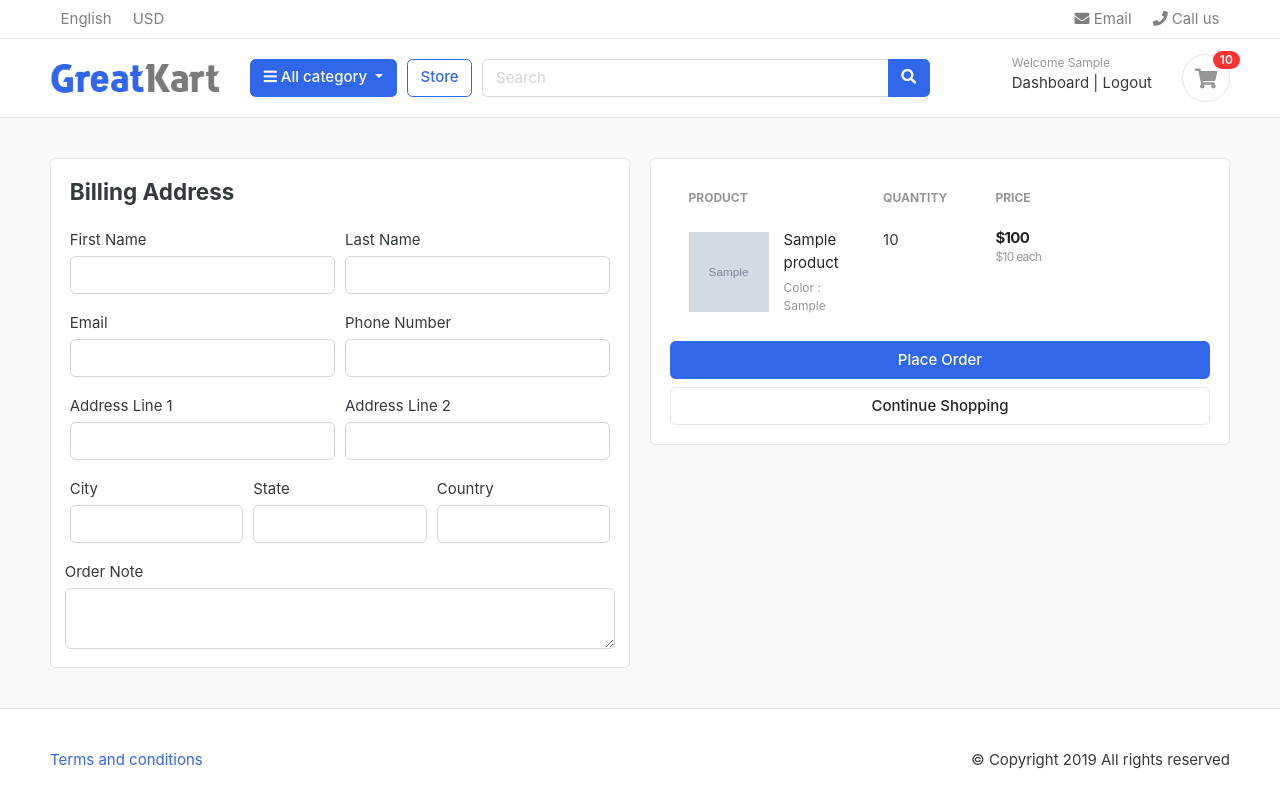
After one commit to peachgoma6601/ecom, a Django app: page /cart/checkout/ in a window 1280 px wide. The commit adds this page. Run offline with Django 3.2, Linux system fonts and the light colour scheme; a user stored in the database is signed in; tables that the repository leaves empty hold one stand-in row (values such as "Sample post"); grey boxes marked "Sample" are stand-in pictures; some libraries are stand-ins or nearby versions; some web fonts are replaced.

Commit message:
cart and checkout updated

```diff
--- a/cart/context_processors.py
+++ b/cart/context_processors.py
@@ -9,7 +9,10 @@ def counter(request):
     else:
         try:
             cart = Cart.objects.filter(cart_id=_cart_id(request))
-            cart_items = CartItems.objects.all().filter(cart=cart[:1])
+            if request.user.is_authenticated:
+                cart_items = CartItems.objects.all().filter(user=request.user)
+            else:
+                cart_items = CartItems.objects.all().filter(cart=cart[:1])
             for cart_item in cart_items:
                 cart_count += cart_item.quantity
         except Cart.DoesNotExist:
--- a/cart/models.py
+++ b/cart/models.py
@@ -1,5 +1,6 @@
 from django.db import models
 from store.models import Product,ProductVariation
+from accounts.models import Account
 # Create your models here.
 
 
@@ -11,9 +12,10 @@ class Cart(models.Model):
         return str(self.cart_id)
 
 class CartItems(models.Model):
+    user = models.ForeignKey(Account,on_delete=models.CASCADE,null=True)
     product = models.ForeignKey(Product,on_delete=models.CASCADE)
     product_variation = models.ManyToManyField(ProductVariation,blank=True)
-    cart = models.ForeignKey(Cart,on_delete=models.CASCADE)
+    cart = models.ForeignKey(Cart,on_delete=models.CASCADE,null=True)
     quantity = models.IntegerField(default=1)
     is_active = models.BooleanField(default=True)
 
--- a/cart/urls.py
+++ b/cart/urls.py
@@ -6,4 +6,6 @@ urlpatterns = [
     path('add_cart/<int:product_id>',views.add_cart,name='add_cart'),
     path('remove_cart/<int:product_id>/<int:cart_item_id>',views.remove_cart,name='remove_cart'),
     path('remove_cart_item/<int:product_id>/<int:cart_item_id>',views.remove_cart_item,name='remove_cart_item'),
+
+    path('checkout/',views.checkout,name='checkout'),
 ]
--- a/cart/views.py
+++ b/cart/views.py
@@ -2,7 +2,7 @@ from django.shortcuts import get_object_or_404, render,redirect
 from store.models import Product,ProductVariation
 from .models import Cart,CartItems
 from django.core.exceptions import ObjectDoesNotExist
-
+from django.contrib.auth.decorators import login_required
 
 
 def _cart_id(request):
@@ -12,78 +12,144 @@ def _cart_id(request):
     return cart
 
 def add_cart(request,product_id):
+    current_user = request.user
     product = Product.objects.get(id=product_id)
-    product_variations = []
-    if request.method == 'POST':
-        for item in request.POST:
-            key = item
-            value = request.POST[key]
 
-            try:
-                variations = ProductVariation.objects.get(product=product,variation_catagory__iexact=key,variation_value__iexact=value)
-                product_variations.append(variations)
 
-            except:
-                pass
+#if user is authenticated
+
+    if current_user.is_authenticated:
+        product_variations = []
+        if request.method == 'POST':
+            for item in request.POST:
+                key = item
+                value = request.POST[key]
+
+                try:
+                    variations = ProductVariation.objects.get(product=product,variation_catagory__iexact=key,variation_value__iexact=value)
+                    product_variations.append(variations)
+
+                except:
+                    pass
+
+
+        is_cart_item_exists = CartItems.objects.filter(product=product,user=current_user).exists()
+
+        if is_cart_item_exists:
+            cart_items = CartItems.objects.filter(product=product,user=current_user)
+
+            ex_var_list = []
+            id = []
+            for item in cart_items:
+                existing_vartiations = item.product_variation.all()
+                ex_var_list.append(list(existing_vartiations))
+                id.append(item.id)
+
+            if product_variations in ex_var_list:
+                index = ex_var_list.index(product_variations)
+                item_id = id[index]
+                item = CartItems.objects.get(product=product,id=item_id)
+                item.quantity +=1
+                item.save()
+
+            else:
+                item = CartItems.objects.create(product=product,user=current_user)
+                if len(product_variations) >0:
+                    item.product_variation.clear()
+                    item.product_variation.add(*product_variations)
+                    item.save()
+
+        else:
+            cart_items = CartItems.objects.create(
+                product=product,
+                quantity = 1 ,
+                user    = current_user,
+            )
+            if len(product_variations) >0:
+                cart_items.product_variation.clear()
+                for item in product_variations:
+                    cart_items.product_variation.add(item)
+
+            cart_items.save()
+
+        return redirect('cart')
+
+#user is not authenticated
+    else:
+        product_variations = []
+        if request.method == 'POST':
+            for item in request.POST:
+                key = item
+                value = request.POST[key]
+
+                try:
+                    variations = ProductVariation.objects.get(product=product,variation_catagory__iexact=key,variation_value__iexact=value)
+                    product_variations.append(variations)
+
+                except:
+                    pass
 
 
 
-    try:
-        cart = Cart.objects.get(cart_id=_cart_id(request))
-    except Cart.DoesNotExist:
-        cart = Cart.objects.create(
-            cart_id = _cart_id(request)
-        )
-    cart.save()
+        try:
+            cart = Cart.objects.get(cart_id=_cart_id(request))
+        except Cart.DoesNotExist:
+            cart = Cart.objects.create(
+                cart_id = _cart_id(request)
+            )
+        cart.save()
 
 
-    is_cart_item_exists = CartItems.objects.filter(product=product,cart=cart).exists()
+        is_cart_item_exists = CartItems.objects.filter(product=product,cart=cart).exists()
 
-    if is_cart_item_exists:
-        cart_items = CartItems.objects.filter(product=product,cart=cart)
+        if is_cart_item_exists:
+            cart_items = CartItems.objects.filter(product=product,cart=cart)
 
-        ex_var_list = []
-        id = []
-        for item in cart_items:
-            existing_vartiations = item.product_variation.all()
-            ex_var_list.append(list(existing_vartiations))
-            id.append(item.id)
+            ex_var_list = []
+            id = []
+            for item in cart_items:
+                existing_vartiations = item.product_variation.all()
+                ex_var_list.append(list(existing_vartiations))
+                id.append(item.id)
 
-        if product_variations in ex_var_list:
-            index = ex_var_list.index(product_variations)
-            item_id = id[index]
-            item = CartItems.objects.get(product=product,id=item_id)
-            item.quantity +=1
-            item.save()
+            if product_variations in ex_var_list:
+                index = ex_var_list.index(product_variations)
+                item_id = id[index]
+                item = CartItems.objects.get(product=product,id=item_id)
+                item.quantity +=1
+                item.save()
+
+            else:
+                item = CartItems.objects.create(product=product,cart=cart)
+                if len(product_variations) >0:
+                    item.product_variation.clear()
+                    item.product_variation.add(*product_variations)
+                item.save()
 
         else:
-            item = CartItems.objects.create(product=product,cart=cart)
+            cart_items = CartItems.objects.create(
+                product=product,
+                quantity = 1 ,
+                cart = cart,
+            )
             if len(product_variations) >0:
-                item.product_variation.clear()
-                item.product_variation.add(*product_variations)
-            item.save()
+                cart_items.product_variation.clear()
+                for item in product_variations:
+                    cart_items.product_variation.add(item)
 
-    else:
-        cart_items = CartItems.objects.create(
-            product=product,
-            quantity = 1 ,
-            cart = cart,
-        )
-        if len(product_variations) >0:
-            cart_items.product_variation.clear()
-            for item in product_variations:
-                cart_items.product_variation.add(item)
+            cart_items.save()
 
-        cart_items.save()
-
-    return redirect('cart')
+        return redirect('cart')
 
 def remove_cart(request,product_id,cart_item_id):
-    cart = Cart.objects.get(cart_id = _cart_id(request))
+
     product = get_object_or_404(Product,id=product_id)
     try:
-
-        cart_item = CartItems.objects.get(product=product ,cart=cart,id=cart_item_id)
+        if request.user.is_authenticated:
+            cart_item = CartItems.objects.get(product=product ,user=request.user,id=cart_item_id)
+        else:
+            cart = Cart.objects.get(cart_id = _cart_id(request))
+            cart_item = CartItems.objects.get(product=product ,cart=cart,id=cart_item_id)
         if cart_item.quantity > 1 :
             cart_item.quantity -= 1
             cart_item.save()
@@ -94,9 +160,13 @@ def remove_cart(request,product_id,cart_item_id):
     return redirect('cart')
 
 def remove_cart_item(request,product_id,cart_item_id):
-    cart = Cart.objects.get(cart_id=_cart_id(request))
+
     product = get_object_or_404(Product,id=product_id)
-    cart_item = CartItems.objects.filter(product=product ,cart=cart,id=cart_item_id)
+    if request.user.is_authenticated:
+        cart_item = CartItems.objects.get(product=product ,user=request.user,id=cart_item_id)
+    else:
+        cart = Cart.objects.get(cart_id=_cart_id(request))
+        cart_item = CartItems.objects.get(product=product ,cart=cart,id=cart_item_id)
     cart_item.delete()
     return redirect('cart')
 
@@ -105,8 +175,11 @@ def cart(request,total=0,quantity=0,cart_items=None):
     try:
         tax = 0
         grand_total = 0
-        cart = Cart.objects.get(cart_id=_cart_id(request))
-        cart_items = CartItems.objects.filter(cart=cart,is_active=True)
+        if request.user.is_authenticated:
+            cart_items = CartItems.objects.filter(user=request.user,is_active=True)
+        else:
+            cart = Cart.objects.get(cart_id=_cart_id(request))
+            cart_items = CartItems.objects.filter(cart=cart,is_active=True)
         for cart_item in cart_items :
             total += (cart_item.product.price*cart_item.quantity)
             quantity += cart_item.quantity
@@ -126,3 +199,32 @@ def cart(request,total=0,quantity=0,cart_items=None):
     }
 
     return render(request,'store/cart.html',context)
+
+@login_required(login_url = 'login')
+def checkout(request,total=0,quantity=0,cart_items=None):
+    try:
+        tax = 0
+        grand_total = 0
+        if request.user.is_authenticated:
+            cart_items = CartItems.objects.filter(user=request.user,is_active=True)
+        else:
+            cart = Cart.objects.get(cart_id=_cart_id(request))
+            cart_items = CartItems.objects.filter(cart=cart,is_active=True)
+        for cart_item in cart_items :
+            total += (cart_item.product.price*cart_item.quantity)
+            quantity += cart_item.quantity
+
+        tax = (2*total)/100
+        grand_total = total+tax
+
+    except ObjectDoesNotExist:
+        pass
+
+    context ={
+        'total':total,
+        'quantity':quantity,
+        'cart_items':cart_items,
+        'tax':tax,
+        'grand_total':grand_total,
+    }
+    return render(request,'store/checkout.html',context)
--- a/ecom/settings.py
+++ b/ecom/settings.py
@@ -26,7 +26,7 @@ SECRET_KEY = 'django-insecure-cq=m1j4uuhv58uzet^h0am@_5!$tkexctku7cmsw1k&8n&87%8
 # SECURITY WARNING: don't run with debug turned on in production!
 DEBUG = True
 
-ALLOWED_HOSTS = ['192.168.0.117','127.0.0.1']
+ALLOWED_HOSTS = ['192.168.0.118','127.0.0.1']
 
 
 # Application definition
--- a/templates/store/cart.html
+++ b/templates/store/cart.html
@@ -100,7 +100,7 @@
                 <p class="text-center mb-3">
                     <img src="{% static './images/misc/payments.png'%}" height="26">
                 </p>
-                <a href="./place-order.html" class="btn btn-primary btn-block"> Checkout </a>
+                <a href="{% url 'checkout' %}" class="btn btn-primary btn-block"> Checkout </a>
                 <a href="{% url 'store'%}" class="btn btn-light btn-block">Continue Shopping</a>
             </div> <!-- card-body.// -->
             </div> <!-- card.// -->
--- /dev/null
+++ b/templates/store/checkout.html
@@ -0,0 +1,135 @@
+{% extends 'base/base.html' %}
+{% load static %}
+
+{% block content %}
+<section class="section-content padding-y bg">
+    <div class="container">
+
+
+    <div class="row">
+        <aside class="col-lg-6">
+        <div class="card">
+            <div class="card-body">
+                <h4 class=" card-title mb-4 ">Billing Address</h4>
+                    <form action="" method="POST" >
+                        {% csrf_token %}
+                     <div class="form-row">
+                    <div class="col form-group">
+                        <label for="">First Name</label>
+                        <input type="text" name="first_name" class="form-control" required>
+                    </div>
+                    <div class="col form-group">
+                        <label for="">Last Name</label>
+                        <input type="text" name="last_name" class="form-control" required>
+                    </div>
+
+                </div>
+                <div class="form-row">
+                    <div class="col form-group">
+                        <label for="">Email</label>
+                        <input type="text" name="email" class="form-control" required>
+                    </div>
+                    <div class="col form-group">
+                        <label for="">Phone Number</label>
+                        <input type="text" name="phone_number" class="form-control" required>
+                    </div>
+
+                </div>
+                <div class="form-row">
+                    <div class="col form-group">
+                        <label for="">Address Line 1</label>
+                        <input type="text" name="address_line_1" class="form-control" required>
+                    </div>
+                    <div class="col form-group">
+                        <label for="">Address Line 2</label>
+                        <input type="text" name="address_line_2" class="form-control">
+                    </div>
+
+                </div>
+                <div class="form-row">
+                    <div class="col form-group">
+                        <label for="">City</label>
+                        <input type="text" name="city" class="form-control" required>
+                    </div>
+                    <div class="col form-group">
+                        <label for="">State</label>
+                        <input type="text" name="state" class="form-control" required>
+                    </div>
+                    <div class="col form-group">
+                        <label for="">Country</label>
+                        <input type="text" name="country" class="form-control" required>
+                    </div>
+
+                </div>
+                <div class="form-row">
+                    <label for="">Order Note</label>
+                    <textarea name="order_note"  rows="2" class="form-control"></textarea>
+                </div>
+
+        </div>
+    </div>
+    </aside>
+        <aside class="col-lg-6">
+
+            <div class="card">
+            <div class="card-body">
+                <table class="table table-borderless table-shopping-cart">
+                    <thead class="text-muted">
+                    <tr class="small text-uppercase">
+                      <th scope="col">Product</th>
+                      <th scope="col" width="120">Quantity</th>
+                      <th scope="col" width="120">Price</th>
+                      <th scope="col" class="text-right" width="200"> </th>
+                    </tr>
+                    </thead>
+                    <tbody>
+                        {% for cart_item in cart_items %}
+                    <tr>
+                        <td>
+                            <figure class="itemside align-items-center">
+                                <div class="aside"><img src="{{ cart_item.product.images.url}}" class="img-sm"></div>
+                                <figcaption class="info">
+                                    <a href="{{ cart_item.product.get_url }}" class="title text-dark">{{ cart_item.product.product_name}}</a>
+                                    <p class="text-muted small">
+                                    {% if cart_item.product_variation.all %}
+                                     {% for item in cart_item.product_variation.all %}
+                                        {{ item.variation_catagory | capfirst }} : {{ item.variation_value | capfirst }}<br>
+                                        {% endfor %}
+                                    {% endif %}
+                                </p>
+                                </figcaption>
+                            </figure>
+                        </td>
+                        <td>
+                            <label for="">{{ cart_item.quantity }}</label>
+                        </td>
+                        <td>
+                            <div class="price-wrap">
+                                <var class="price">${{ cart_item.sub_total }}</var>
+                                <small class="text-muted"> ${{ cart_item.product.price}} each </small>
+                            </div> <!-- price-wrap .// -->
+                        </td>
+
+                    </tr>
+                    {% endfor %}
+                    </tbody>
+                    </table>
+
+
+                <button type="submit" class="btn btn-primary btn-block" name="submit">Place Order</button>
+                <a href="{% url 'store'%}" class="btn btn-light btn-block">Continue Shopping</a>
+            </form>
+            </div> <!-- card-body.// -->
+            </div> <!-- card.// -->
+
+    </aside> <!-- col.// -->
+
+
+    </div> <!-- row.// -->
+
+    <!-- ============================ COMPONENT 1 END .// ================================= -->
+
+    </div> <!-- container .//  -->
+    </section>
+
+{% endblock %}
```
Also changed, not shown: accounts/views.py (+53 -2 lines), cart/migrations/0008_cartitems_user_alter_cartitems_cart.py (added).
